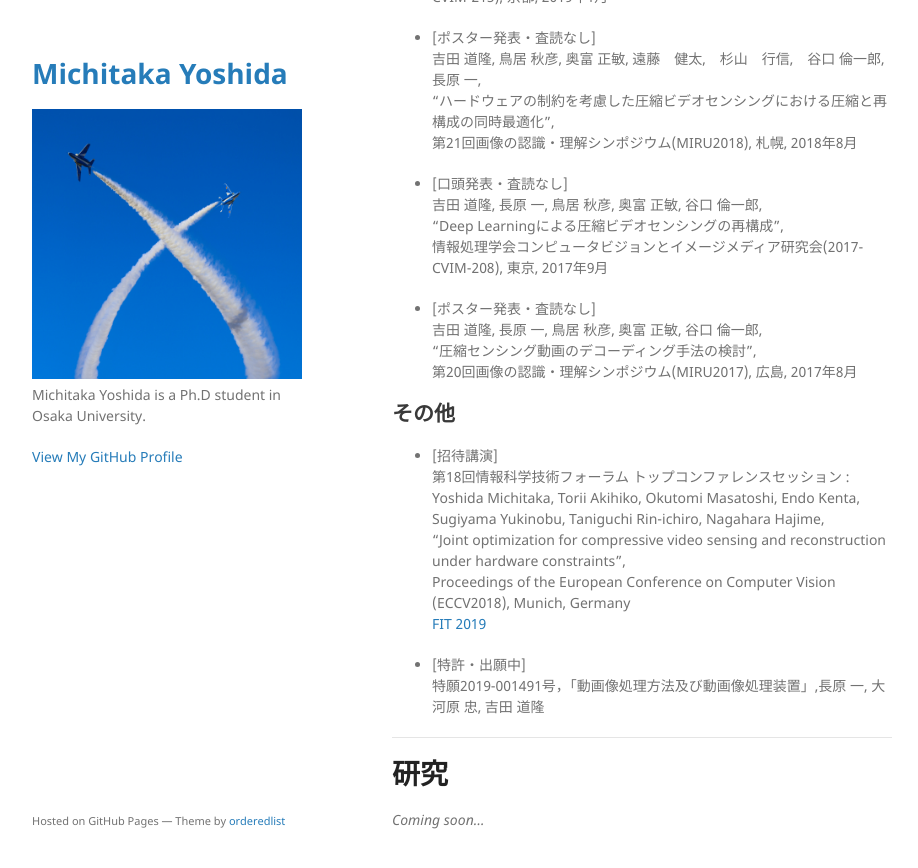
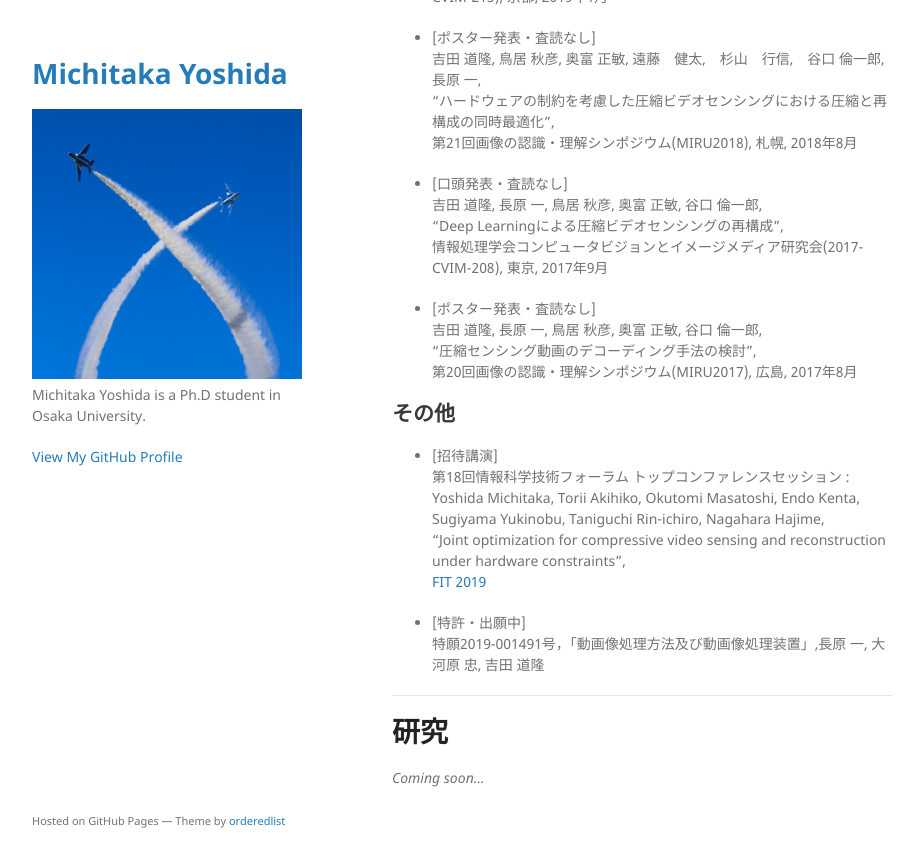
Before and after one commit to michitakayoshida/michitakayoshida.github.io, a Jekyll site: the page built from index.md, in a window 1280 px wide and 900 px high, scrolled down 2573 px. Shown: the top 868 px of the window, without its empty margins (178-1096 px from the left). Built offline with Jekyll 4.4.1, drawn with Linux system fonts in a browser that asks for light colours.

Commit message:
Update index.md

```diff
--- a/index.md
+++ b/index.md
@@ -115,7 +115,6 @@ Proceedings of the European Conference on Computer Vision (ECCV2018), Munich, Ge
 第18回情報科学技術フォーラム トップコンファレンスセッション :
 Yoshida Michitaka, Torii Akihiko, Okutomi Masatoshi, Endo Kenta, Sugiyama Yukinobu, Taniguchi Rin-ichiro, Nagahara Hajime,
 "Joint optimization for compressive video sensing and reconstruction under hardware constraints",
-Proceedings of the European Conference on Computer Vision (ECCV2018), Munich, Germany
 [FIT 2019](https://www.ipsj.or.jp/event/fit/fit2019/FIT2019program_web/data/html/event/eventTCS3.html)
 
 - [特許・出願中]
```
